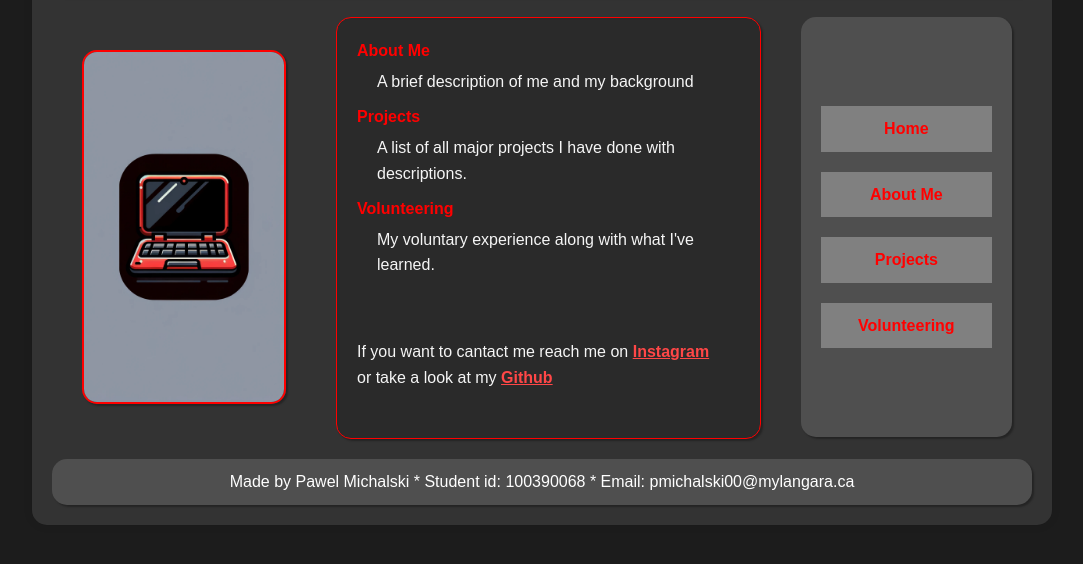
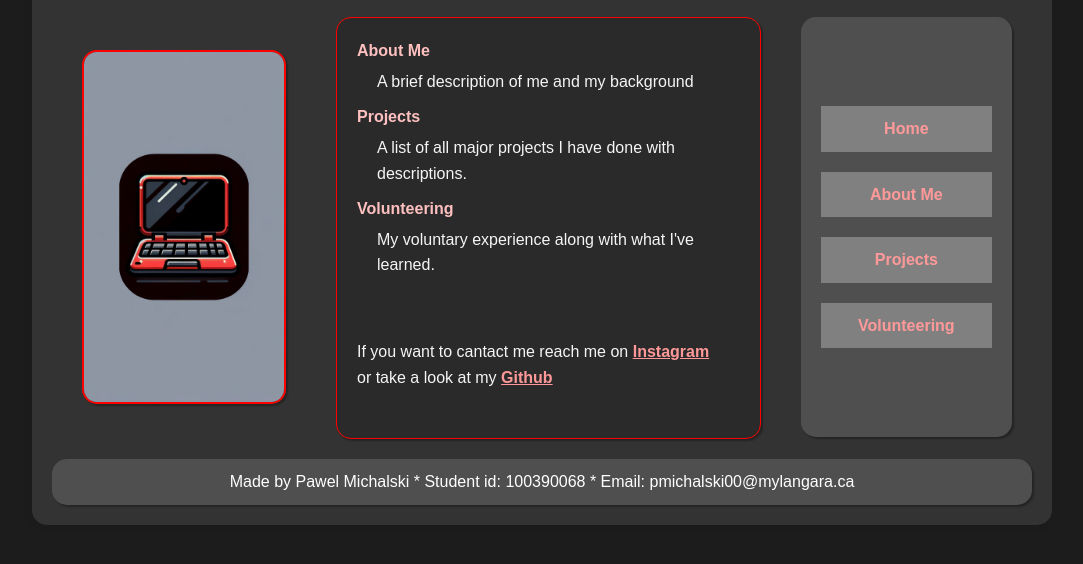
Before and after one commit to Zanzigzan/2350-assignment-3, a plain HTML site: page index.html in a window 1280 px wide. Shown: the part 114-678 px from the top of the page, without its empty margins (98-1181 px from the left). Drawn offline with Linux system fonts and the light colour scheme.

Commit message:
Color of text changed

```diff
--- a/css/style.css
+++ b/css/style.css
@@ -6,7 +6,7 @@ body, h1, h2, h3, p, ul, li, dl, dt, dd {
 }
 
 h4, h1 {
-    color: #FF0000;
+    color: #FFC0C0;
 }
 
 body {
@@ -81,7 +81,7 @@ nav ul li {
 }
 
 nav ul li a {
-    color: #FF0000;
+    color: #FF9999;
     text-decoration: none;
     font-weight: bold;
     padding: 10px 20px;
@@ -125,7 +125,7 @@ main {
 }
 
 main a {
-    color: #FF4747;
+    color: #FF9999;
     text-decoration: underline;
     font-weight: bold;
 }
@@ -139,7 +139,7 @@ main a:hover {
 /* Main Content Details */
 dt {
     font-weight: bold;
-    color: #FF0000;
+    color: #FFC0C0;
     margin-bottom: 5px;
 }
 
```
